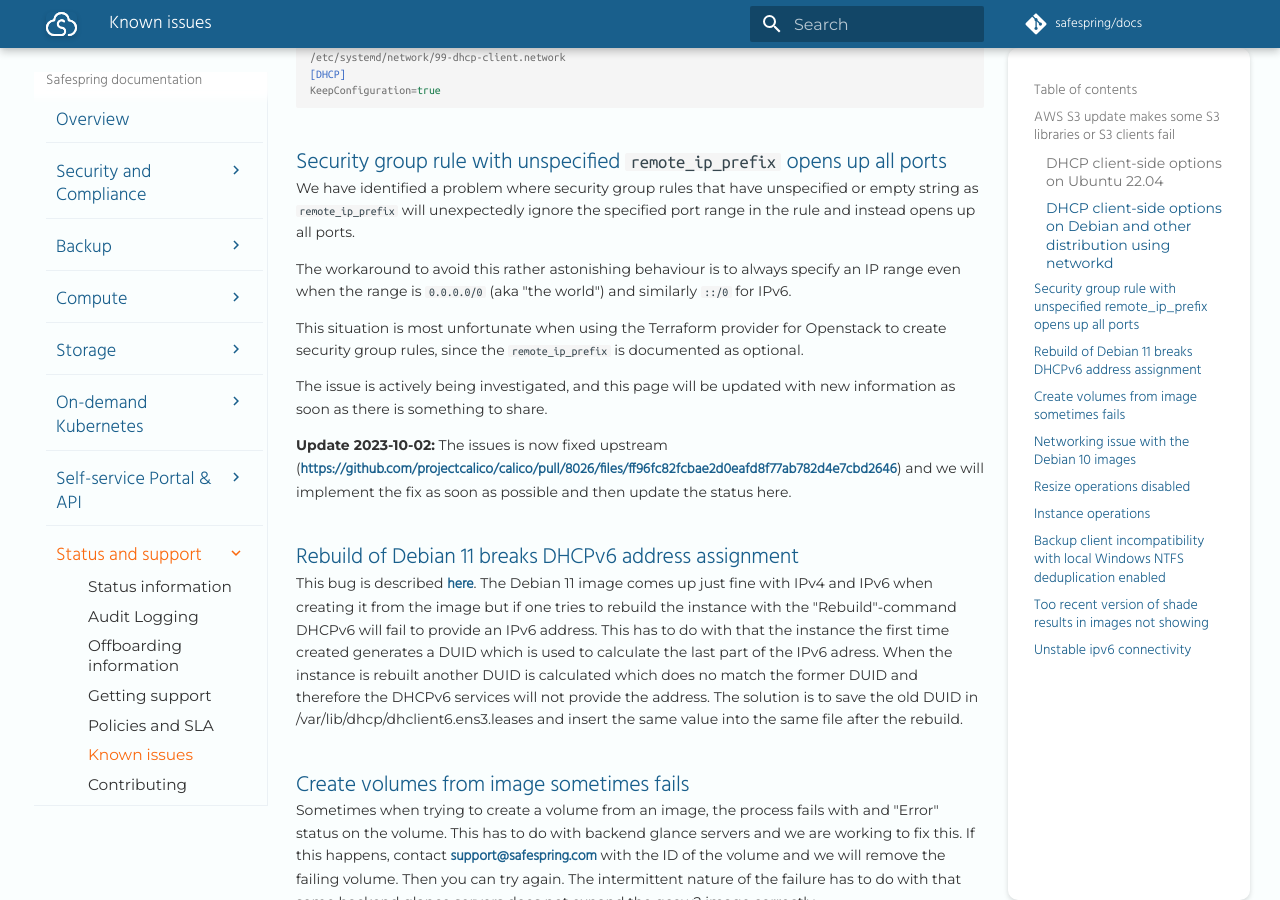
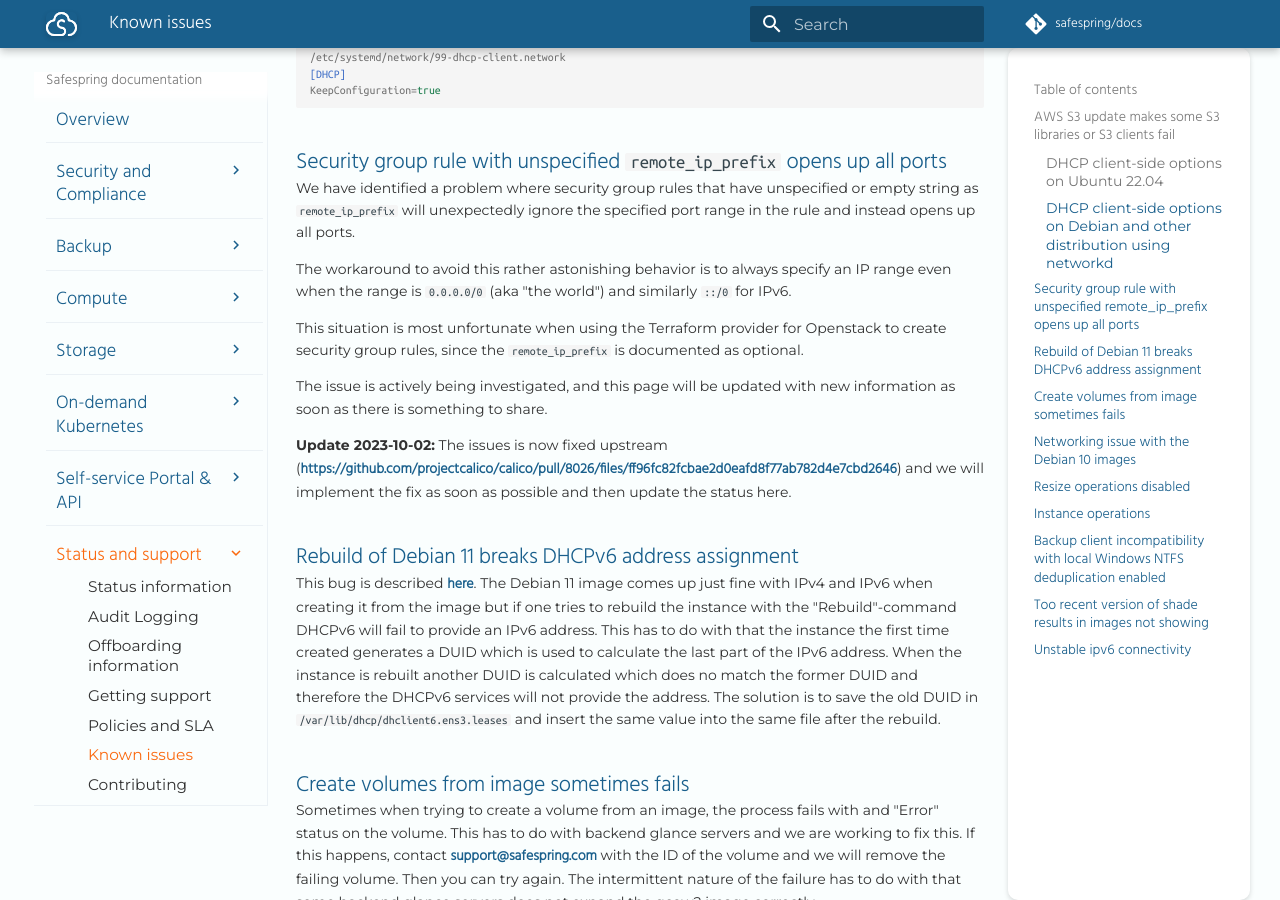
Before and after one commit to safespring/docs, an MkDocs documentation site: the page built from content/service/known_issues.md, in a window 1280 px wide and 900 px high, scrolled down 928 px. Built offline with MkDocs 1.6.1 and Material for MkDocs 9.7.7, drawn with Linux system fonts in a browser that asks for light colours; a script that is not in the unit is left out; comment, search, counter and statistics services are not loaded.

Commit message:
fix some spellcheck errors

```diff
--- a/content/service/known_issues.md
+++ b/content/service/known_issues.md
@@ -52,7 +52,7 @@
 or empty string as `remote_ip_prefix` will unexpectedly ignore the specified
 port range in the rule and instead opens up all ports.
 
-The workaround to avoid this rather astonishing behaviour is to always specify
+The workaround to avoid this rather astonishing behavior is to always specify
 an IP range even when the range is `0.0.0.0/0` (aka "the world") and similarly
 `::/0` for IPv6.
 
@@ -69,7 +69,7 @@
 here.
 
 ## Rebuild of Debian 11 breaks DHCPv6 address assignment
-This bug is described [here](https://bugs.debian.org/cgi-bin/bugreport.cgi?bug=991613). The Debian 11 image comes up just fine with IPv4 and IPv6 when creating it from the image but if one tries to rebuild the instance with the "Rebuild"-command DHCPv6 will fail to provide an IPv6 address. This has to do with that the instance the first time created generates a DUID which is used to calculate the last part of the IPv6 adress. When the instance is rebuilt another DUID is calculated which does no match the former DUID and therefore the DHCPv6 services will not provide the address. The solution is to save the old DUID in /var/lib/dhcp/dhclient6.ens3.leases and insert the same value into the same file after the rebuild.
+This bug is described [here](https://bugs.debian.org/cgi-bin/bugreport.cgi?bug=991613). The Debian 11 image comes up just fine with IPv4 and IPv6 when creating it from the image but if one tries to rebuild the instance with the "Rebuild"-command DHCPv6 will fail to provide an IPv6 address. This has to do with that the instance the first time created generates a DUID which is used to calculate the last part of the IPv6 address. When the instance is rebuilt another DUID is calculated which does no match the former DUID and therefore the DHCPv6 services will not provide the address. The solution is to save the old DUID in `/var/lib/dhcp/dhclient6.ens3.leases` and insert the same value into the same file after the rebuild.
 
 
 ## Create volumes from image sometimes fails
```
Also changed, not shown: content/compute/image.md (+1 -1 lines), content/compute/security-compliance/logging-monitoring.md (+1 -1 lines), content/storage/security-compliance/logging-monitoring.md (+1 -1 lines).
